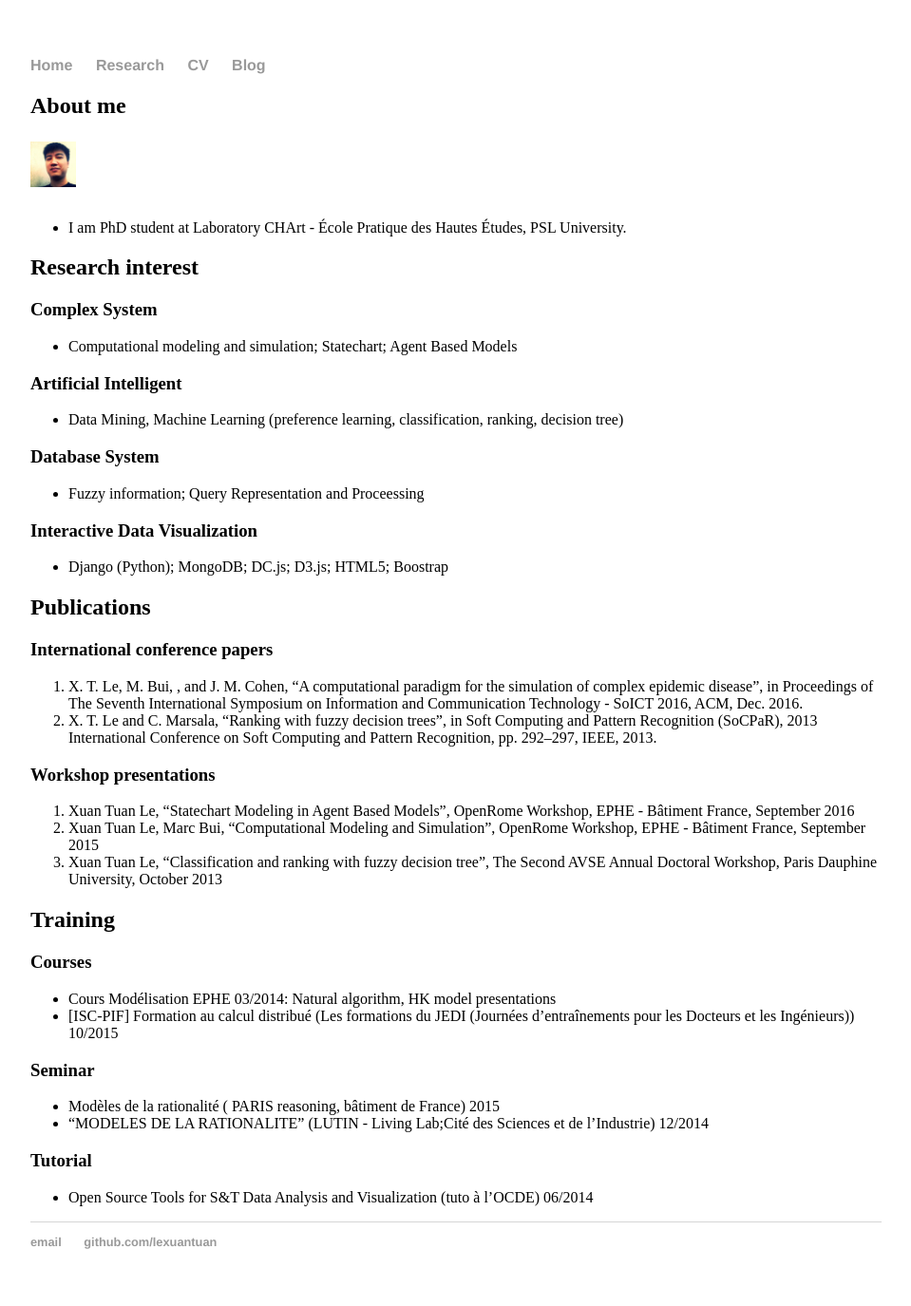
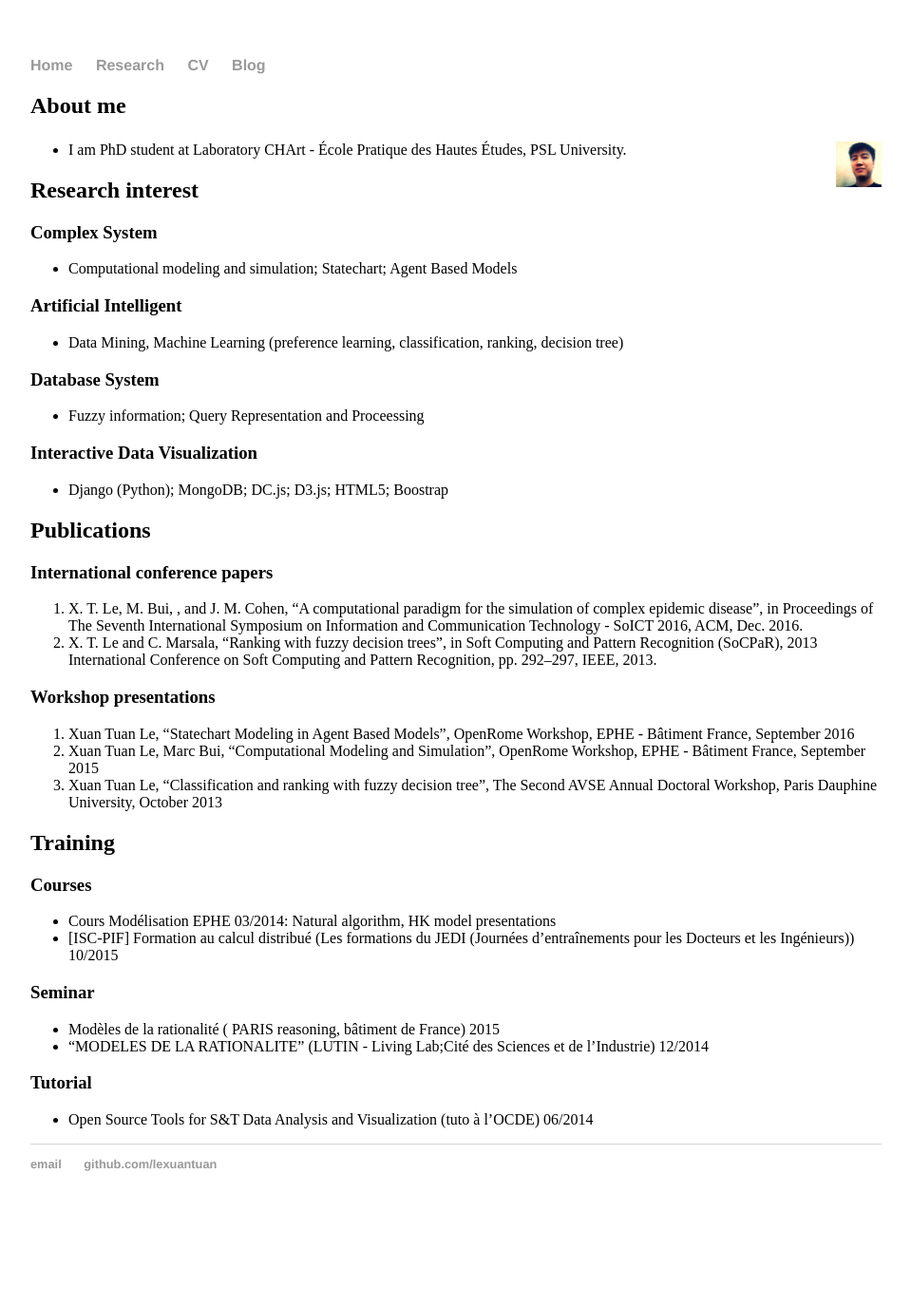
Before and after one commit to lexuantuan/lexuantuan.github.io, a Jekyll site: the page built from index.md, in a window 1280 px wide. Shown: the whole page at 95% size, without its empty margins (160-1119 px from the left). Built offline with Jekyll 4.4.1, drawn with Linux system fonts in a browser that asks for light colours; our own code applies the rules of GitHub Pages for plain Markdown files; after the commit the page ends 1293 px from its top, so only the background shows below that.

Commit message:
Update index.md

```diff
--- a/index.md
+++ b/index.md
@@ -5,7 +5,7 @@ layout: default
 
 ## About me
 
-<img class="profile-picture" src="profileimage.jpeg" width="48">
+<img class="profile-picture" style="float: right;" src="profileimage.jpeg" width="48">
 
 - I am PhD student at Laboratory CHArt - École Pratique des Hautes Études, PSL University.
 
```
